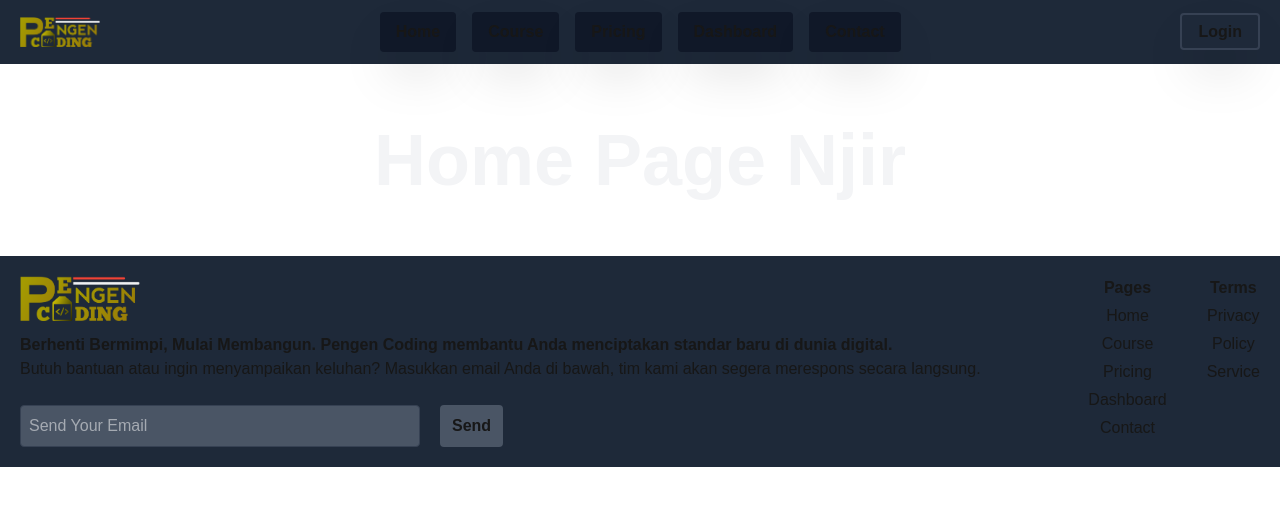
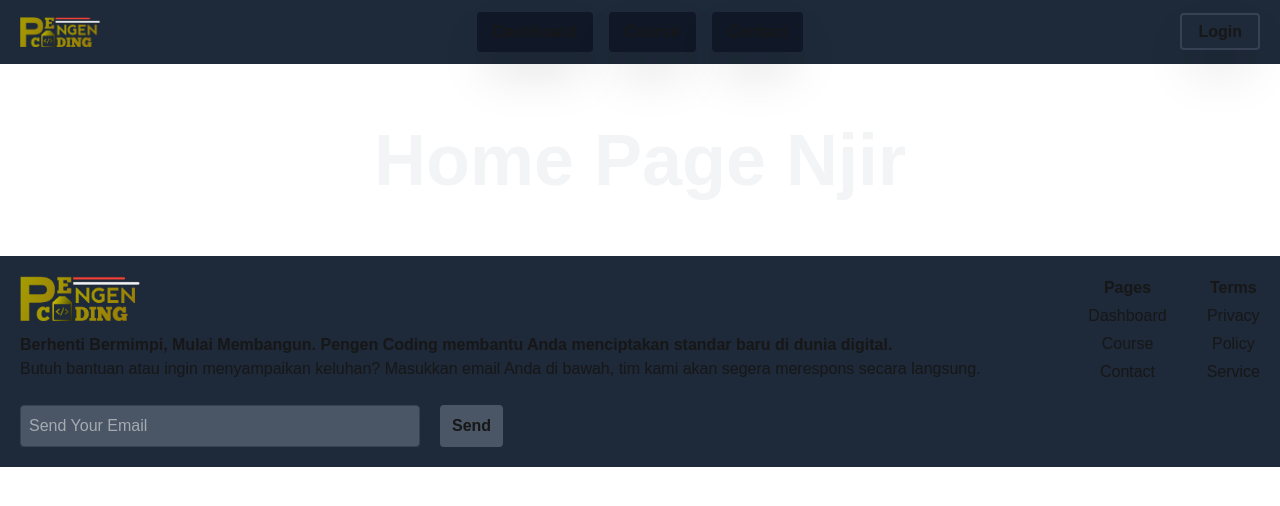
Before and after one commit to wira09/pengen-coding, a Next.js app: page / in a window 1280 px wide. Shown: the top 506 px of the page. Built offline with nearby package versions, Linux system fonts and the light colour scheme.

Commit message:
revisi-navbar dan footer

```diff
--- a/src/components/Footer/Footer.tsx
+++ b/src/components/Footer/Footer.tsx
@@ -3,7 +3,7 @@ import FooterLink from "@/components/Footer/FooterLink";
 
 const Footer = () => {
     return (
-        <div className="p-5 bg-gray-800 flex gap-5 justify-between">
+        <div className="p-5 bg-gray-800 flex gap-5 justify-between ">
             <div className="flex flex-col gap-3">
                 <Image
                     src="/pengen-coding.png"
--- a/src/components/Footer/FooterLink.tsx
+++ b/src/components/Footer/FooterLink.tsx
@@ -2,41 +2,31 @@ import Link from "next/link";
 
 const FooterLink = () => {
   const footLink = [
-        { name: "Home", path: "/" },
+    { name: "Dashboard", path: "/" },
     { name: "Course", path: "/course" },
-        { name: "Pricing", path: "/pricing" },
-        { name: "Dashboard", path: "/dashboard" },
-        { name: "Contact", path: "/contact" }
+    { name: "Contact", path: "/contact" },
   ];
 
   const footPp = [
     { name: "Privacy", path: "/" },
     { name: "Policy", path: "/course" },
-        { name: "Service", path: "/princing" }
+    { name: "Service", path: "/contact" },
   ];
 
   return (
     <div className="flex gap-10">
       <div className="flex flex-col gap-1 items-center">
         <p className="font-bold">Pages</p>
-                {footLink.map(link => (
-                    <Link
-                        key={link.name}
-                        href={link.path}
-                        className="font-medium"
-                    >
+        {footLink.map((link) => (
+          <Link key={link.name} href={link.path} className="font-medium">
             {link.name}
           </Link>
         ))}
       </div>
       <div className="flex flex-col gap-1 items-center">
         <p className="font-bold">Terms</p>
-                {footPp.map(link => (
-                    <Link
-                        key={link.name}
-                        href={link.path}
-                        className="font-medium"
-                    >
+        {footPp.map((link) => (
+          <Link key={link.name} href={link.path} className="font-medium">
             {link.name}
           </Link>
         ))}
--- a/src/components/Navbar/NavMenu.tsx
+++ b/src/components/Navbar/NavMenu.tsx
@@ -2,11 +2,9 @@ import Link from "next/link";
 
 const NavMenu = () => {
     const navLink = [
-        { name: "Home", path: "/" },
-        { name: "Course", path: "/course" },
-        { name: "Pricing", path: "/pricing" },
-        {name: "Dashboard", path: "/dashboard"},
-        {name: "Contact", path: "/contact"}
+      { name: "Dashboard", path: "/" },
+      { name: "Course", path: "/course" },
+      { name: "Contact", path: "/contact" },
     ];
 
     return (
```
Lines whose indentation alone changed are shown as unchanged.
